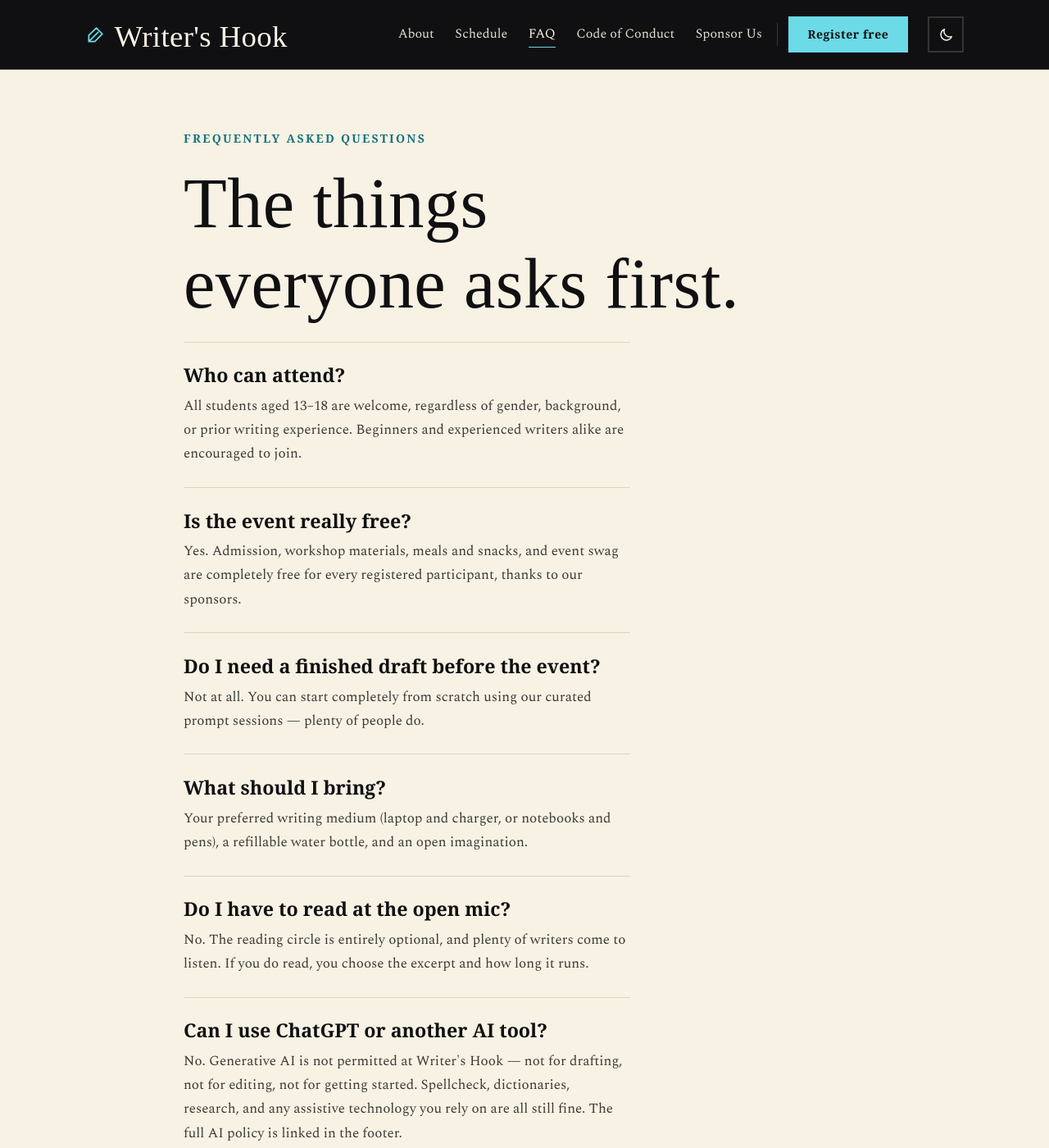
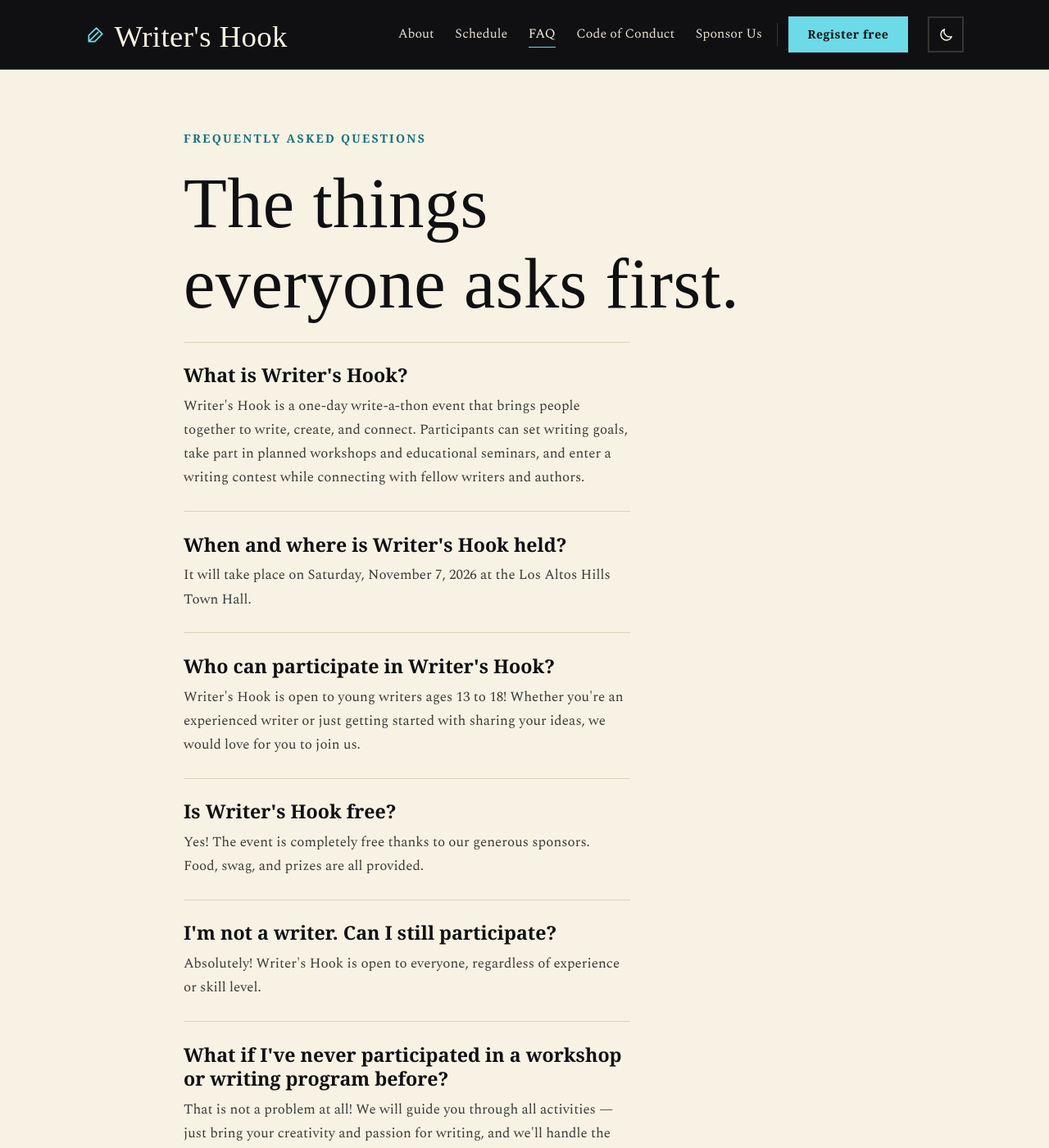
Before and after one commit to Writer-s-Hook/Website, a Jekyll site: the page built from faq.md, in a window 1280 px wide and 1400 px high. Shown: the whole window at 82% size. Built offline with Jekyll 4.4.1, drawn with Linux system fonts in a browser that asks for light colours; some web fonts are replaced; some of the changed text lies outside the part shown.

Commit message:
Replace the FAQ, and add sponsorship questions to the sponsor page
_data/faq.yml is replaced with the twelve supplied questions. The sponsor page
gains five fundraising questions, written inline rather than as a data file so
the contact address comes from site.email instead of being hardcoded a second
time.

Two wording changes against the text as supplied:

- The date is written as Saturday, November 7, 2026, matching event.date in
  _config.yml, which also drives the hero, details bar and footer. The supplied
  text said November 8th, which is a Sunday in 2026. Flagged for confirmation.
- "Sponsors tab" is written as "Sponsor Us tab", which is what the nav item is
  actually called.

Co-Authored-By: Claude Opus 5 <noreply@anthropic.com>

```diff
--- a/_data/faq.yml
+++ b/_data/faq.yml
@@ -1,16 +1,26 @@
-- q: "Who can attend?"
-  a: "All students aged 13–18 are welcome, regardless of gender, background, or prior writing experience. Beginners and experienced writers alike are encouraged to join."
-- q: "Is the event really free?"
-  a: "Yes. Admission, workshop materials, meals and snacks, and event swag are completely free for every registered participant, thanks to our sponsors."
-- q: "Do I need a finished draft before the event?"
-  a: "Not at all. You can start completely from scratch using our curated prompt sessions — plenty of people do."
+# Rendered in full on /faq/. Liquid is not processed in data files, so the date
+# and venue here are literal - keep them in step with event.* in _config.yml.
+- q: "What is Writer's Hook?"
+  a: "Writer's Hook is a one-day write-a-thon event that brings people together to write, create, and connect. Participants can set writing goals, take part in planned workshops and educational seminars, and enter a writing contest while connecting with fellow writers and authors."
+- q: "When and where is Writer's Hook held?"
+  a: "It will take place on Saturday, November 7, 2026 at the Los Altos Hills Town Hall."
+- q: "Who can participate in Writer's Hook?"
+  a: "Writer's Hook is open to young writers ages 13 to 18! Whether you're an experienced writer or just getting started with sharing your ideas, we would love for you to join us."
+- q: "Is Writer's Hook free?"
+  a: "Yes! The event is completely free thanks to our generous sponsors. Food, swag, and prizes are all provided."
+- q: "I'm not a writer. Can I still participate?"
+  a: "Absolutely! Writer's Hook is open to everyone, regardless of experience or skill level."
+- q: "What if I've never participated in a workshop or writing program before?"
+  a: "That is not a problem at all! We will guide you through all activities — just bring your creativity and passion for writing, and we'll handle the rest."
 - q: "What should I bring?"
-  a: "Your preferred writing medium (laptop and charger, or notebooks and pens), a refillable water bottle, and an open imagination."
-- q: "Do I have to read at the open mic?"
-  a: "No. The reading circle is entirely optional, and plenty of writers come to listen. If you do read, you choose the excerpt and how long it runs."
-- q: "Can I use ChatGPT or another AI tool?"
-  a: "No. Generative AI is not permitted at Writer's Hook — not for drafting, not for editing, not for getting started. Spellcheck, dictionaries, research, and any assistive technology you rely on are all still fine. The full AI policy is linked in the footer."
-- q: "Who owns what I write?"
-  a: "You do, always. Submitting to the anthology is optional, and nothing is published, quoted, or posted without your permission."
-- q: "What about food allergies or dietary needs?"
-  a: "Tell us on the registration form and we will make sure there is something for you."
+  a: "Please bring a notebook, a writing utensil, a laptop or tablet, and a water bottle."
+- q: "Do I have to write for the entire event?"
+  a: "No! We have built-in breaks and scheduled activities so participants can rest, recharge, and socialize throughout the day."
+- q: "What kinds of writing can I submit for the event?"
+  a: "We welcome all forms of creative writing, including prose, poetry, playwriting, songwriting, and more."
+- q: "Do we have to bring our own food?"
+  a: "No, lunch will be provided for all attendees."
+- q: "How are food allergies and dietary restrictions handled?"
+  a: "Please indicate any dietary needs on your registration form, and we will be happy to accommodate them."
+- q: "What are Writer's Hook's safety guidelines?"
+  a: "Please refer to our liability form for detailed information regarding event safety guidelines."
--- a/support.md
+++ b/support.md
@@ -46,3 +46,28 @@ No teaching experience required. You need to have written things and be willing
 ## Volunteer
 
 Check-in, meals, room setup, and running the open mic all need hands. If you're an adult who can spare the day, we'd be glad to have you.
+
+## Sponsorship questions
+
+<dl class="faq">
+  <div class="faq-item">
+    <dt>Where does my fundraising money go?</dt>
+    <dd>As a non-profit organization, 100% of fundraising contributions directly support Writer's Hook. Funds cover venue rental, safety measures, dietary accommodations, and event memorabilia for students and judges. For additional questions, please contact us at <a href="mailto:{{ site.email }}">{{ site.email }}</a>.</dd>
+  </div>
+  <div class="faq-item">
+    <dt>Is my donation tax deductible?</dt>
+    <dd>All donations are 100% tax deductible. We will provide a receipt for tax purposes.</dd>
+  </div>
+  <div class="faq-item">
+    <dt>How can I support the event financially?</dt>
+    <dd>You can support us by visiting the Sponsor Us tab on our website.</dd>
+  </div>
+  <div class="faq-item">
+    <dt>Do I have to donate to participate in Writer's Hook?</dt>
+    <dd>No, donations are entirely optional. Everyone is welcome to participate regardless of fundraising contributions.</dd>
+  </div>
+  <div class="faq-item">
+    <dt>Is there a fundraising minimum?</dt>
+    <dd>No, there is no minimum requirement. Every contribution helps us reach our goal.</dd>
+  </div>
+</dl>
```
